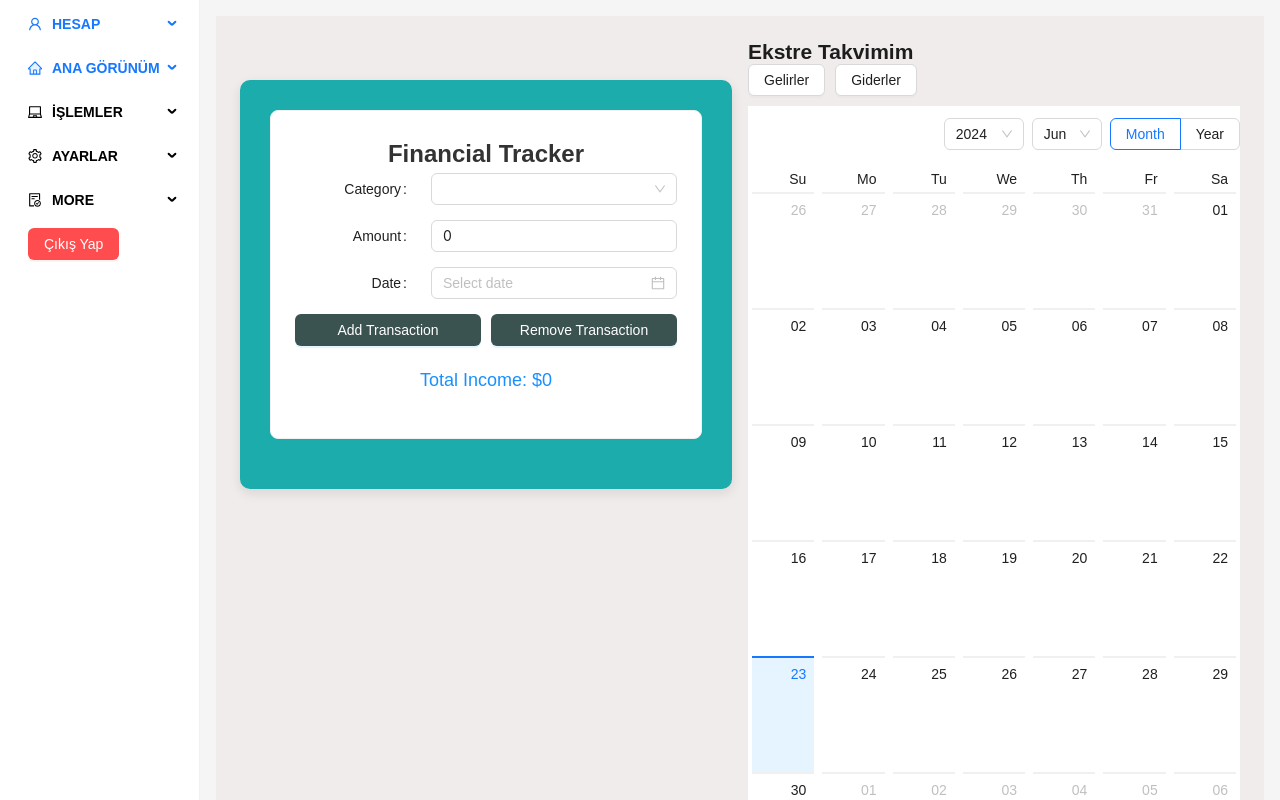
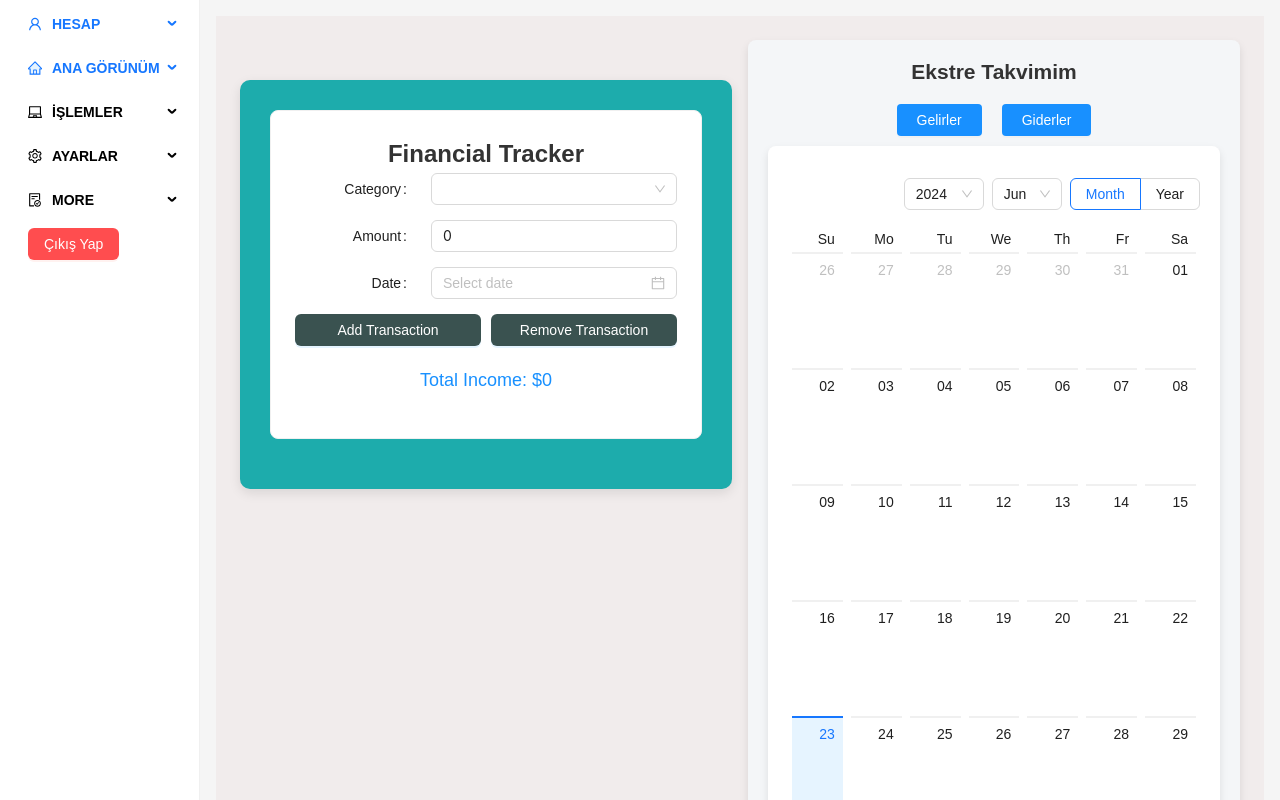
Before and after one commit to senaakat/MoneyPocket, a React (Create React App) app: page /home in a window 1280 px wide. Shown: the top 800 px of the page. Built offline with nearby package versions, Linux system fonts and the light colour scheme.

Commit message:
css was added in Calendar

```diff
--- /dev/null
+++ b/src/Components/HomePage/Calendar.css
@@ -0,0 +1,86 @@
+.calendar-container {
+    font-family: 'Arial', sans-serif;
+    max-width: 900px;
+    margin: 0 auto;
+    padding: 20px;
+    background-color: #f4f6f8;
+    border-radius: 8px;
+    box-shadow: 0 4px 8px rgba(0, 0, 0, 0.1);
+  }
+
+  h2 {
+    text-align: center;
+    color: #333;
+    margin-bottom: 20px;
+  }
+
+  .buttons-container {
+    display: flex;
+    justify-content: center;
+    margin-bottom: 20px;
+  }
+
+  .custom-button {
+    margin: 0 10px;
+    background-color: #1890ff;
+    color: white;
+    border: none;
+    border-radius: 4px;
+    padding: 10px 20px;
+    cursor: pointer;
+    transition: background-color 0.3s ease;
+  }
+
+  .custom-button:hover {
+    background-color: #40a9ff;
+  }
+
+  .custom-calendar {
+    background-color: #fff;
+    border-radius: 8px;
+    padding: 20px;
+    box-shadow: 0 4px 8px rgba(0, 0, 0, 0.1);
+  }
+
+  .event-item {
+    background-color: #e6f7ff;
+    margin-bottom: 10px;
+    padding: 10px;
+    border-radius: 4px;
+    cursor: pointer;
+    transition: background-color 0.3s ease;
+  }
+
+  .event-item:hover {
+    background-color: #bae7ff;
+  }
+
+  .ant-modal-content {
+    border-radius: 8px;
+    padding: 20px;
+  }
+
+  .ant-modal-header {
+    background-color: #f4f6f8;
+    border-bottom: none;
+    border-top-left-radius: 8px;
+    border-top-right-radius: 8px;
+  }
+
+  .ant-modal-title {
+    color: #333;
+  }
+
+  .ant-modal-body {
+    padding: 20px;
+  }
+
+  .ant-list-item {
+    background-color: #fafafa;
+    border-bottom: 1px solid #f0f0f0;
+    transition: background-color 0.3s ease;
+  }
+
+  .ant-list-item:hover {
+    background-color: #f5f5f5;
+  }
--- a/src/Components/HomePage/Calendar.js
+++ b/src/Components/HomePage/Calendar.js
@@ -4,6 +4,7 @@ import { Calendar as AntCalendar } from "antd";
 import moment from "moment";
 import { List, Modal } from "antd";
 import { Button } from "antd";
+import "./Calendar.css";
 
 function Calendar() {
   const { transactions } = useTransactionContext();
@@ -18,10 +19,11 @@ function Calendar() {
     type: transaction.amount >= 0 ? "income" : "expense",
   }));
   return (
-    <div>
+    <div className="calendar-container">
       <h2>Ekstre Takvimim</h2>
-      <div style={{ marginBottom: "10px" }}>
+      <div style={{ marginBottom: "10px" }} className="buttons-container">
         <Button
+          className="custom-button"
           style={{ marginRight: "10px" }}
           onClick={() => {
             Modal.info({
@@ -42,6 +44,7 @@ function Calendar() {
           Gelirler
         </Button>
         <Button
+          className="custom-button"
           onClick={() => {
             Modal.info({
               title: "Giderler",
@@ -62,6 +65,7 @@ function Calendar() {
         </Button>
       </div>
       <AntCalendar
+        className="custom-calendar"
         style={{ width: "100%" }}
         dateCellRender={(date) => {
           const formattedDate = date.format("YYYY-MM-DD");
@@ -76,6 +80,7 @@ function Calendar() {
                   dataSource={dailyEvents}
                   renderItem={(item) => (
                     <List.Item
+                      className="event-item"
                       onClick={() => {
                         Modal.info({
                           title: "Detaylar",
--- a/src/Components/HomePage/Navigation.css
+++ b/src/Components/HomePage/Navigation.css
@@ -1,5 +1,5 @@
 .menu {
-  height: 135vh;
+  height: 160vh;
 }
 
 .submenu .ant-menu-submenu-title {
```
